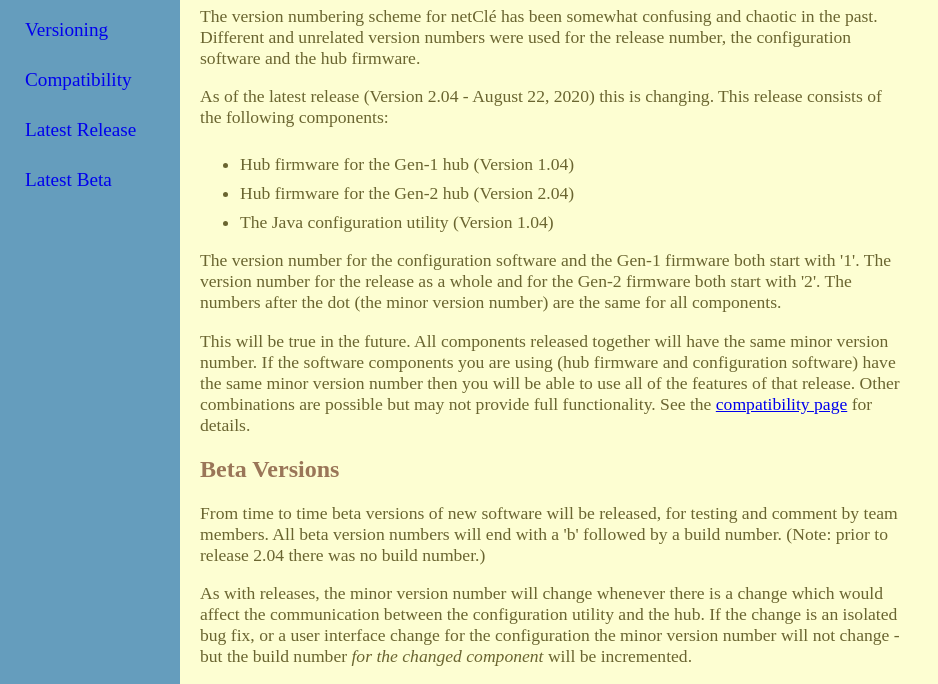
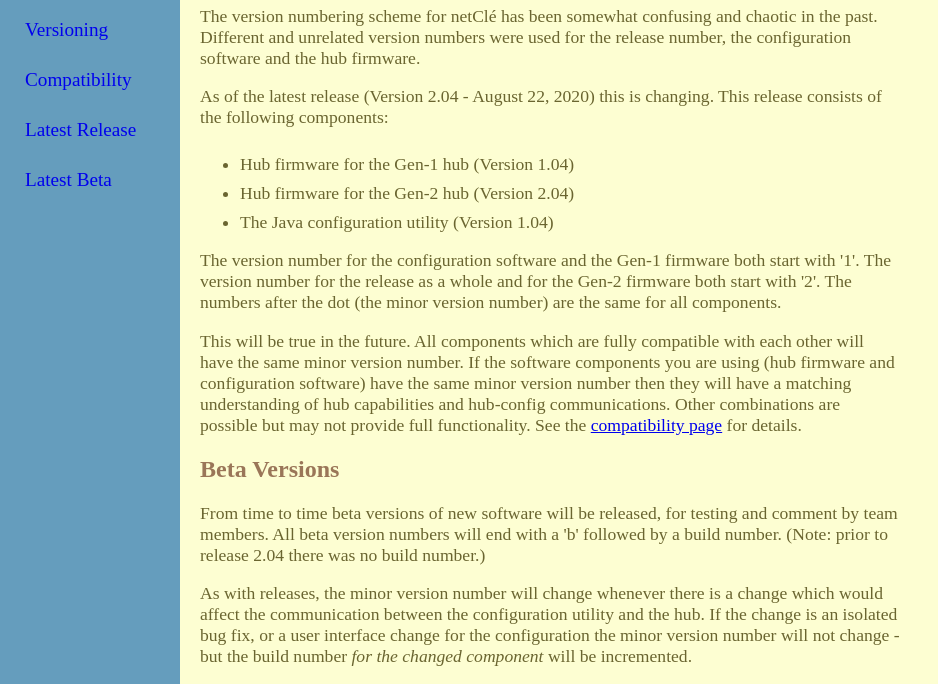
Before and after one commit to NCRelease/NCRelease.github.io, a plain HTML site: page Versioning.html in a window 1280 px wide. Shown: the part 95-779 px from the top of the page, without its empty margins (0-938 px from the left). Drawn offline with Linux system fonts and the light colour scheme.

Commit message:
Wording improvement

```diff
--- a/Versioning.html
+++ b/Versioning.html
@@ -34,9 +34,10 @@
 The version number for the configuration software and the Gen-1 firmware both start with '1'.  The version number for the release as a whole and for the Gen-2 firmware both start with '2'.  The numbers after the dot (the minor version number) are the same for all components.
 </p>
 <p>
-This will be true in the future.  All components released together will have the same minor version number.  If the software components you are using (hub firmware and configuration software)
-have the same minor version number
-then you will be able to use all of the features of that release.  Other combinations are possible but may not provide full functionality. See the <a href="Compatibility.html">compatibility page</a> for details.
+This will be true in the future.  All components which are fully compatible with each other
+will have the same minor version number.  If the software components you are using (hub firmware and configuration software) have the same minor version number
+then they will have a matching understanding of hub capabilities and hub-config communications.
+Other combinations are possible but may not provide full functionality. See the <a href="Compatibility.html">compatibility page</a> for details.
 </p>
 
 <h2>Beta Versions</h2>
```
